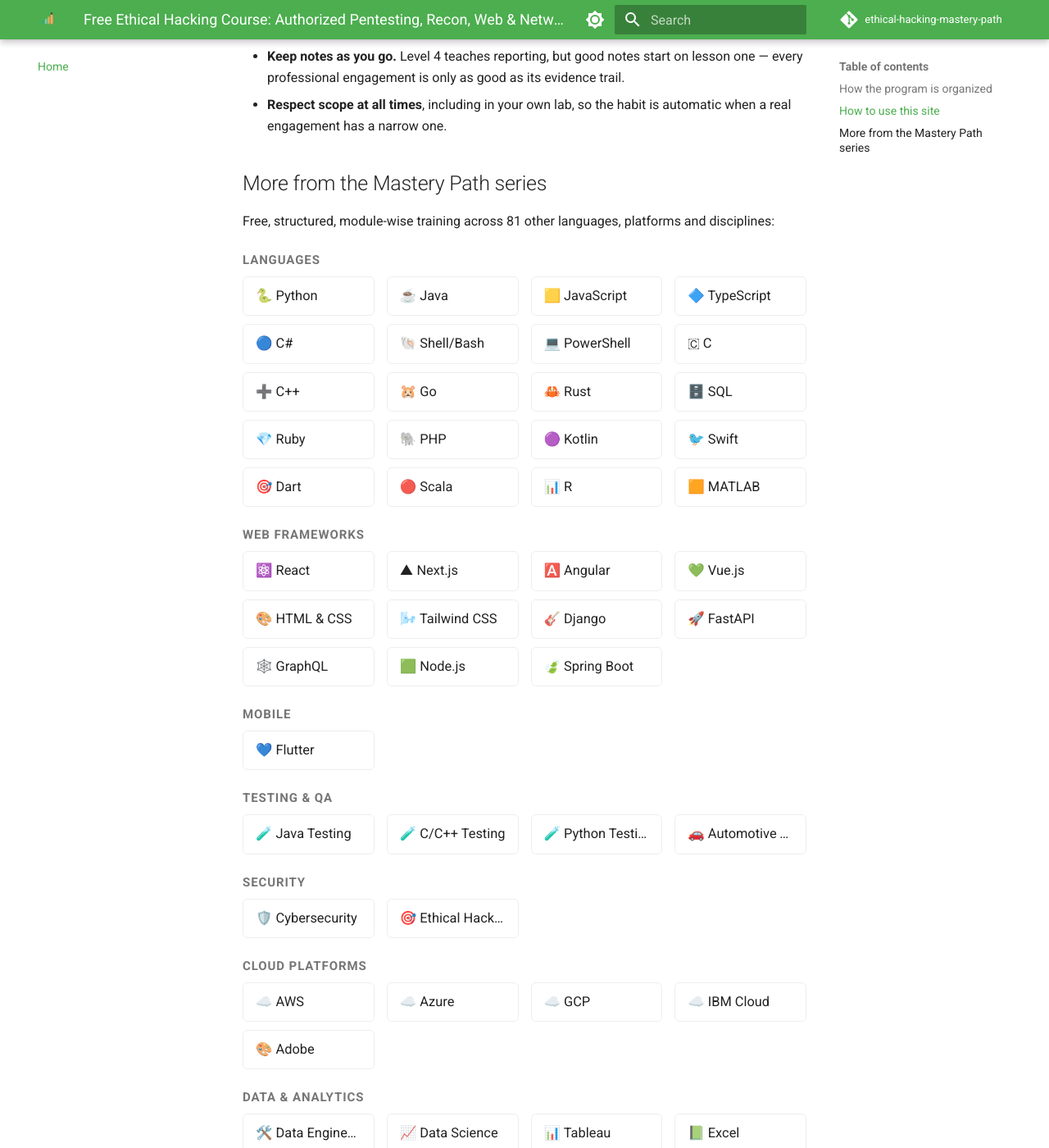
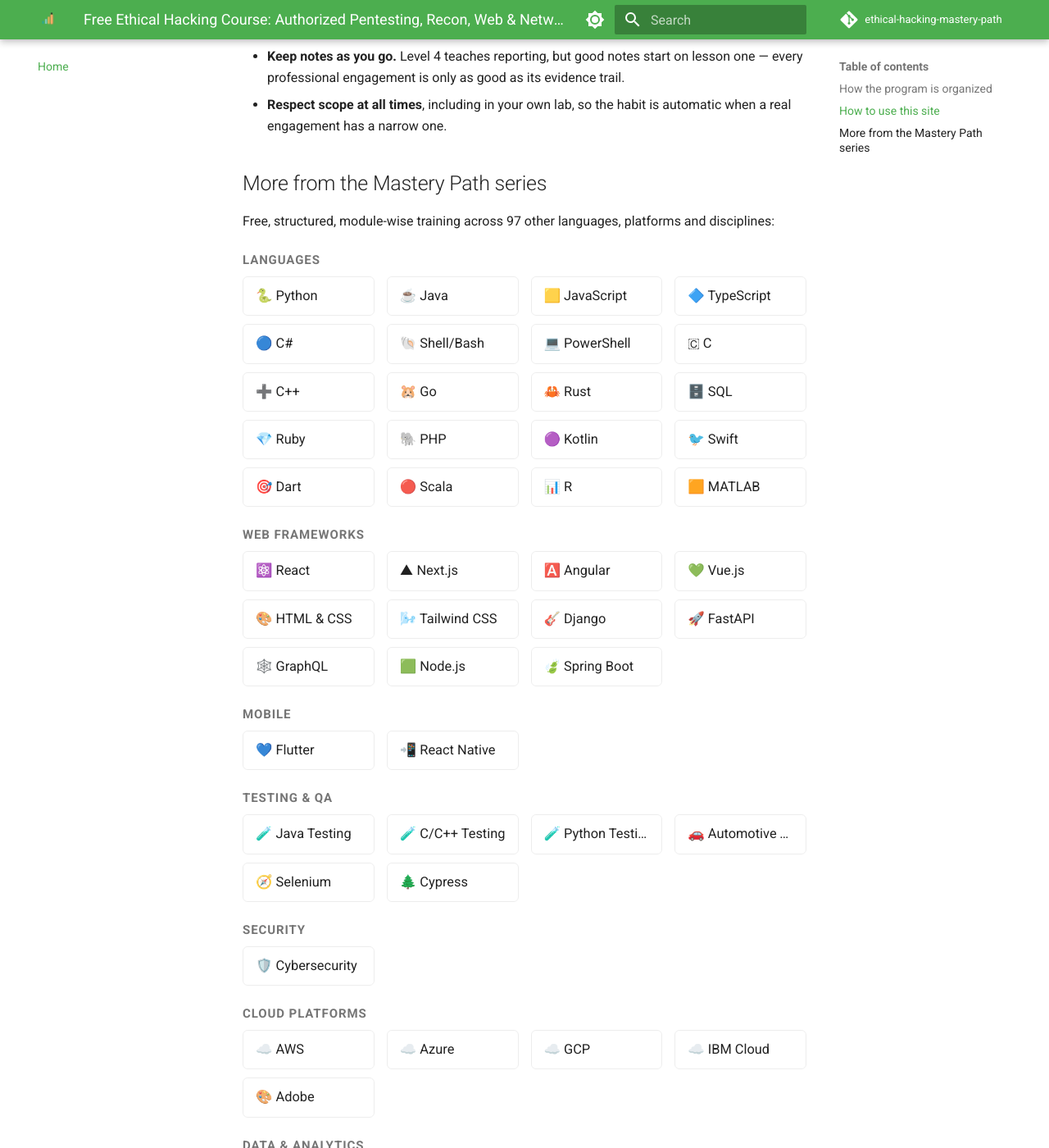
Before and after one commit to SIGILIPELLI/ethical-hacking-mastery-path, an MkDocs documentation site: the page built from docs/index.md, in a window 1280 px wide and 1400 px high, scrolled down 2330 px. Shown: the whole window at 82% size. Built offline with MkDocs 1.6.1 and Material for MkDocs 9.7.7, drawn with Linux system fonts in a browser that asks for light colours; comment, search, counter and statistics services are not loaded; some of the changed text lies outside the part shown.

Commit message:
Refresh cross-site course links to current 98-course catalog
Regenerate the "More from the Mastery Path series" grid and the
404-page course count from the hub's current site list — this page
had drifted out of sync as new courses were added to the network.

Co-Authored-By: Claude Sonnet 5 <noreply@anthropic.com>
Claude-Session: https://claude.ai/code/session_01Hje8nqbBP9V9WQ3JEcJc69

```diff
--- a/docs/index.md
+++ b/docs/index.md
@@ -102,7 +102,7 @@ Each level has 9 teaching modules plus a hands-on project (module 10), for **40
 
 ## More from the Mastery Path series
 
-Free, structured, module-wise training across 81 other languages, platforms and disciplines:
+Free, structured, module-wise training across 97 other languages, platforms and disciplines:
 
 <div class="mastery-grid-wrap">
 <p class="mastery-grid-category">Languages</p>
@@ -145,6 +145,7 @@ Free, structured, module-wise training across 81 other languages, platforms and
 <p class="mastery-grid-category">Mobile</p>
 <div class="mastery-grid">
   <a href="https://sigilipelli.github.io/flutter-mastery-path/">💙 Flutter</a>
+  <a href="https://sigilipelli.github.io/react-native-mastery-path/">📲 React Native</a>
 </div>
 <p class="mastery-grid-category">Testing & QA</p>
 <div class="mastery-grid">
@@ -152,11 +153,12 @@ Free, structured, module-wise training across 81 other languages, platforms and
   <a href="https://sigilipelli.github.io/cpp-testing-mastery-path/">🧪 C/C++ Testing</a>
   <a href="https://sigilipelli.github.io/python-testing-mastery-path/">🧪 Python Testing</a>
   <a href="https://sigilipelli.github.io/automotive-testing-mastery-path/">🚗 Automotive Testing</a>
+  <a href="https://sigilipelli.github.io/selenium-mastery-path/">🧭 Selenium</a>
+  <a href="https://sigilipelli.github.io/cypress-mastery-path/">🌲 Cypress</a>
 </div>
 <p class="mastery-grid-category">Security</p>
 <div class="mastery-grid">
   <a href="https://sigilipelli.github.io/cybersecurity-mastery-path/">🛡️ Cybersecurity</a>
-  <a href="https://sigilipelli.github.io/ethical-hacking-mastery-path/">🎯 Ethical Hacking</a>
 </div>
 <p class="mastery-grid-category">Cloud Platforms</p>
 <div class="mastery-grid">
@@ -176,6 +178,14 @@ Free, structured, module-wise training across 81 other languages, platforms and
   <a href="https://sigilipelli.github.io/etl-datalake-mastery-path/">🏞️ ETL & Data Lake</a>
   <a href="https://sigilipelli.github.io/power-bi-mastery-path/">📉 Power BI</a>
 </div>
+<p class="mastery-grid-category">Databases</p>
+<div class="mastery-grid">
+  <a href="https://sigilipelli.github.io/postgresql-mastery-path/">🐘 PostgreSQL</a>
+  <a href="https://sigilipelli.github.io/mongodb-mastery-path/">🍃 MongoDB</a>
+  <a href="https://sigilipelli.github.io/redis-mastery-path/">🟥 Redis</a>
+  <a href="https://sigilipelli.github.io/snowflake-mastery-path/">❄️ Snowflake</a>
+  <a href="https://sigilipelli.github.io/databricks-mastery-path/">🧱 Databricks</a>
+</div>
 <p class="mastery-grid-category">AI / ML / LLM</p>
 <div class="mastery-grid">
   <a href="https://sigilipelli.github.io/ai-ml-mastery-path/">🤖 AI/ML</a>
--- a/docs/overrides/404.html
+++ b/docs/overrides/404.html
@@ -6,7 +6,7 @@
   <p>That link is broken, or the page moved. Try one of these instead:</p>
   <p class="mp-404-actions">
     <a href="{{ config.site_url }}" class="md-button md-button--primary">← Back to {{ config.site_name }}</a>
-    <a href="https://sigilipelli.github.io/" class="md-button">Search all 64 courses</a>
+    <a href="https://sigilipelli.github.io/" class="md-button">Search all 98 courses</a>
   </p>
 </div>
 <style>
```
Also changed, not shown: other parts of docs/index.md (+8 -0 lines).
